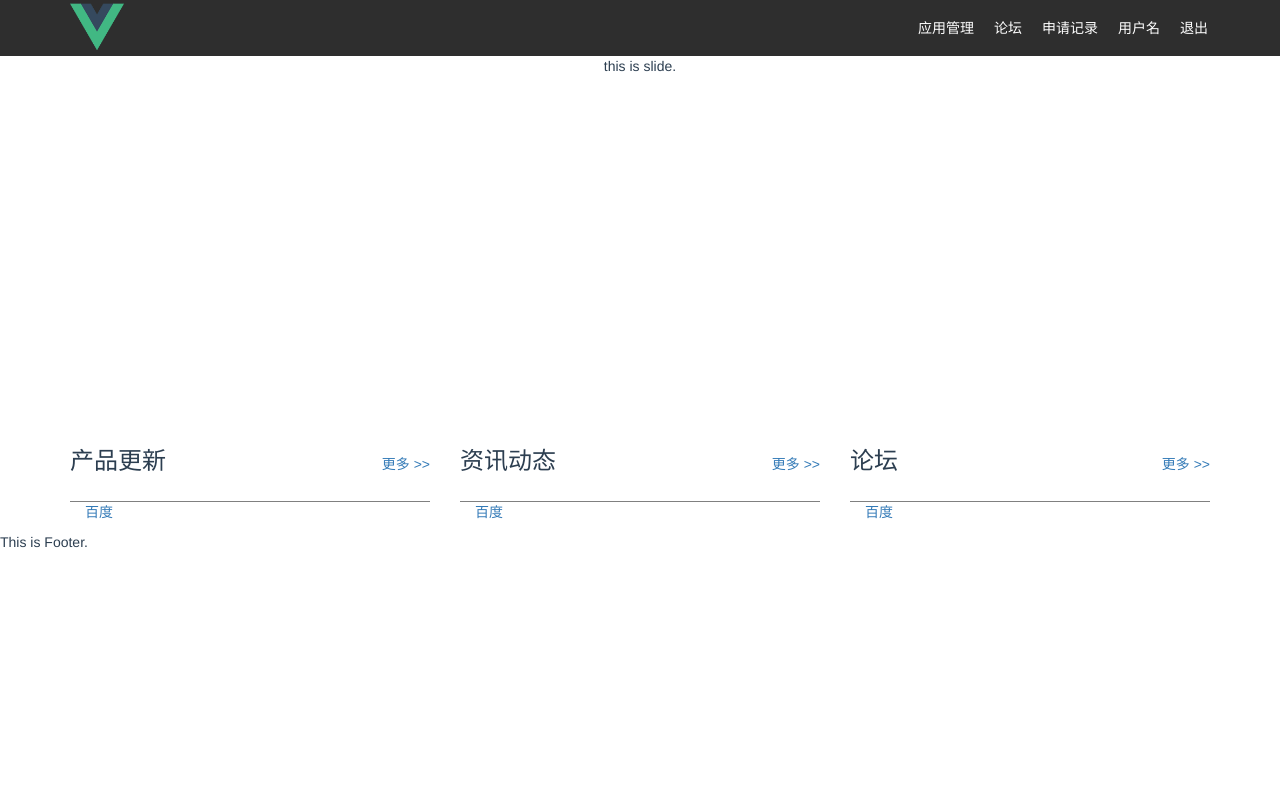
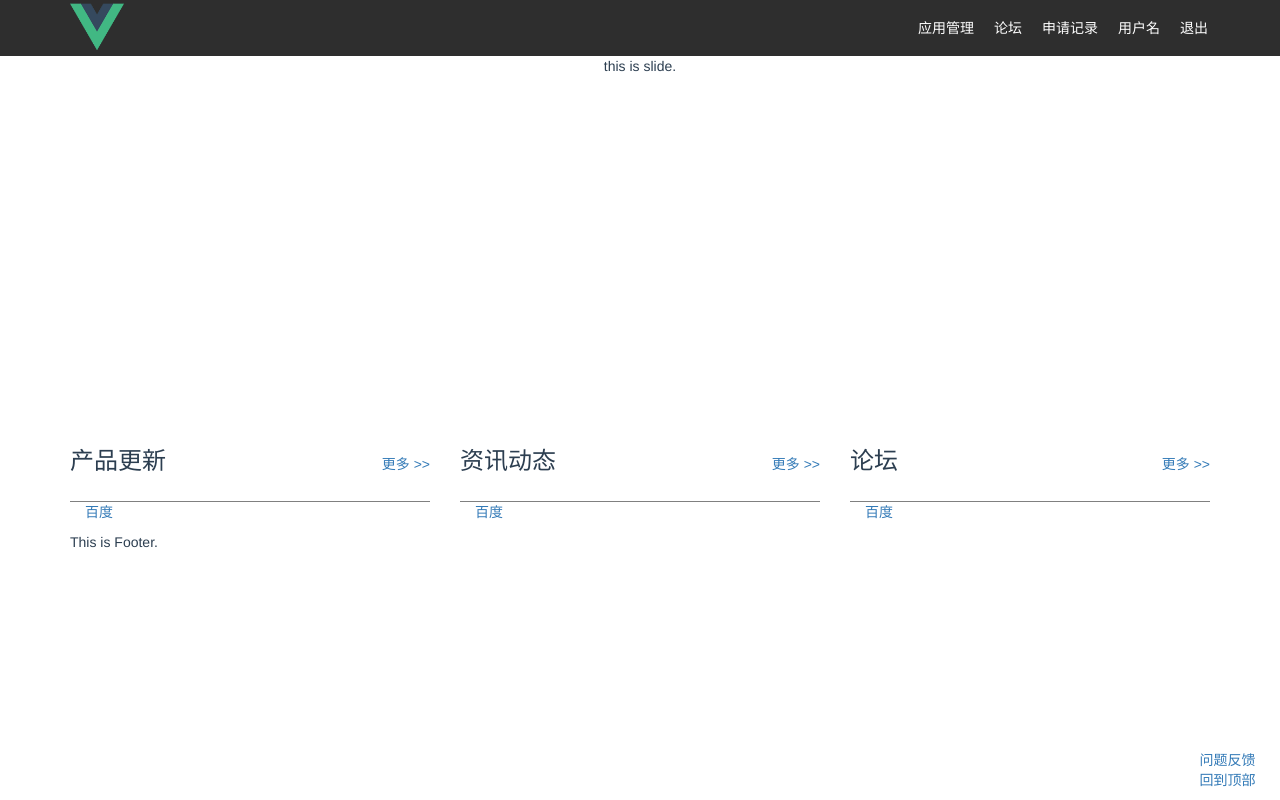
Before and after one commit to kosl90/devcenter-demo, a Vue app: page / in a window 1280 px wide. Built offline with nearby package versions, Linux system fonts and the light colour scheme.

Commit message:
add FixedZone component

```diff
--- a/src/App.vue
+++ b/src/App.vue
@@ -30,21 +30,26 @@
         </section>
       </div>
     </section>
-    <footer>
-      This is Footer.
-    </footer>
+    <fixed-zone></fixed-zone>
+    <section class="footer">
+      <footer class="container">
+        This is Footer.
+      </footer>
+    </section>
   </div>
 </template>
 
 <script>
 import Hello from './components/Hello';
 import News from './components/News';
+import FixedZone from './components/FixedZone';
 
 export default {
   name: 'app',
   components: {
     Hello,
     News,
+    FixedZone,
   },
   data() {
     return {
--- /dev/null
+++ b/src/components/FixedZone.vue
@@ -0,0 +1,22 @@
+<template>
+  <div class="fixed-zone">
+    <a>问题反馈</a>
+    <a>回到顶部</a>
+  </div>
+</template>
+
+<script>
+  export default {
+    name: 'FixedZone',
+  };
+</script>
+
+<style lang="scss" scoped>
+.fixed-zone {
+  position: fixed;
+  bottom: 10px;
+  right: 22.5px;
+  width: 58px;
+  z-index: 999;
+}
+</style>
```
